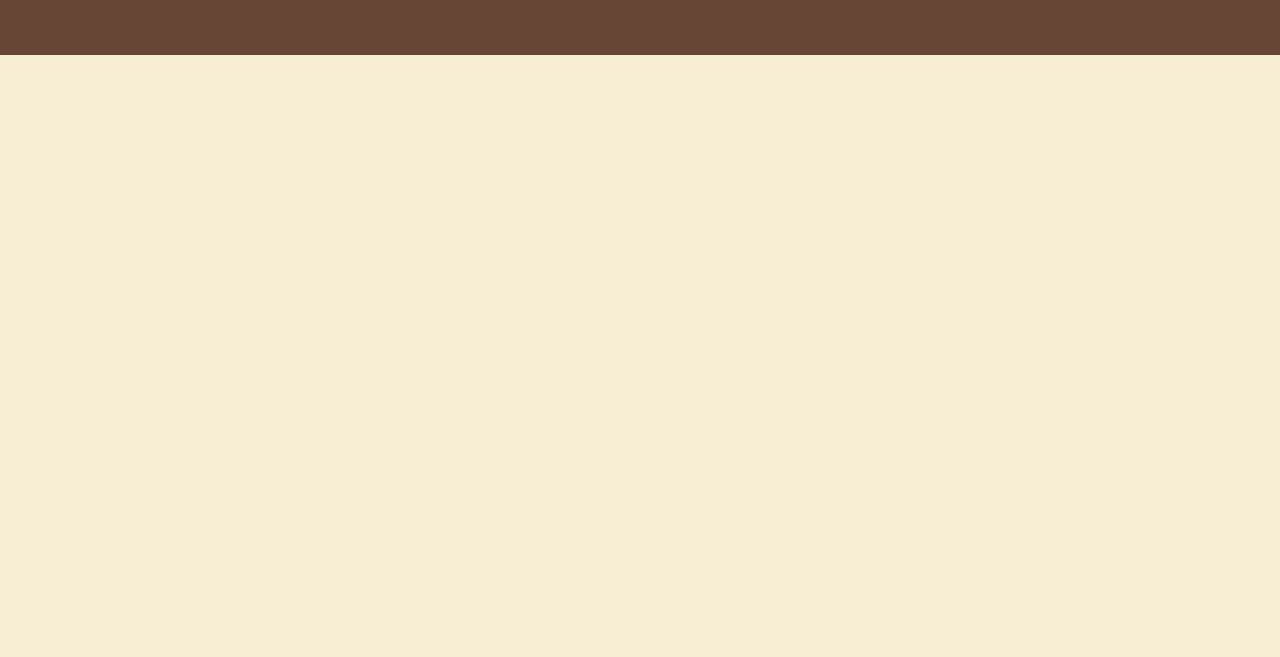
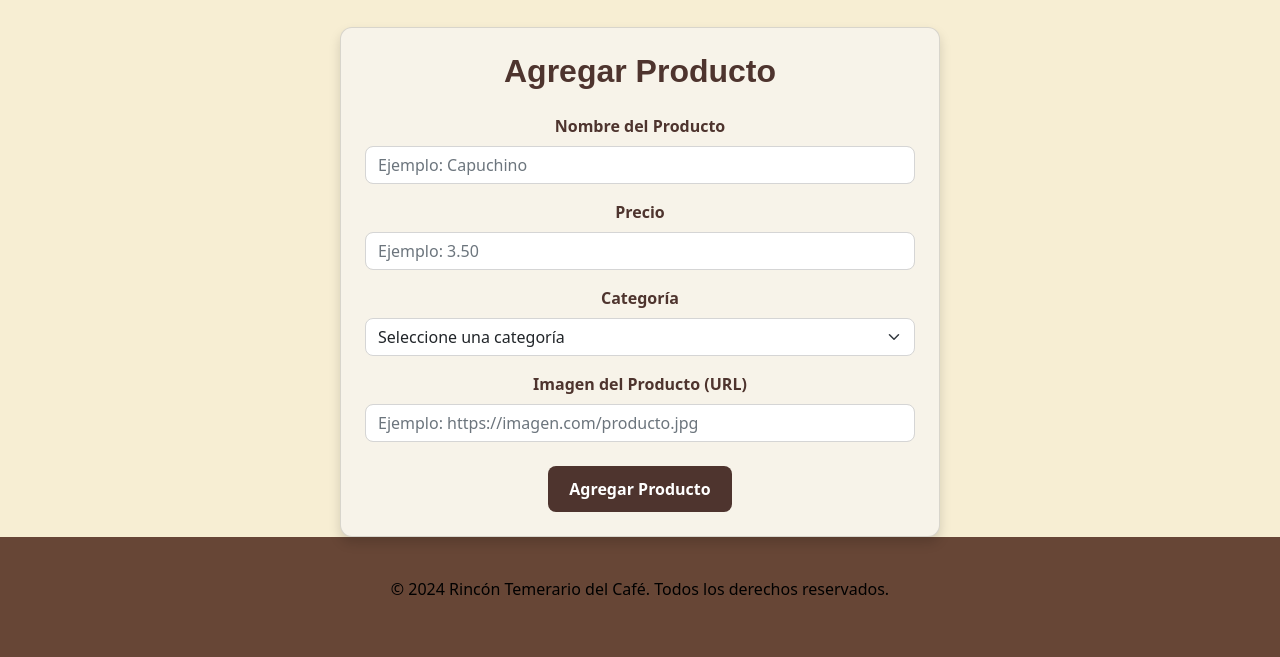
Before and after one commit to scarlett-gm/Rincon-Temerario-del-Cafe, a Flask app: template Temerarios/admin/templates/productos.html in a window 1280 px wide. Shown: the part 170-827 px from the top of the page. Before the commit the page ends 225 px from the top, so only its background shows below. Run offline with Flask 3, Linux system fonts and the light colour scheme; the template is opened without the code that fills it, so the values that code supplies are empty.

Commit message:
Update productos.html

```diff
--- a/Temerarios/admin/templates/productos.html
+++ b/Temerarios/admin/templates/productos.html
@@ -8,39 +8,62 @@
     <link rel="stylesheet" href="style1.css">
 </head>
 <body>
-  <nav class="navbar navbar-expand-lg navbar-light" style="background-color: #AAB396; padding: 10px 20px; box-shadow: 0 2px 5px rgba(0, 0, 0, 0.1);">
+    <!-- Navbar -->
+    <nav class="navbar navbar-expand-lg navbar-dark" style="padding: 5px 0;">
         <div class="container-fluid">
-        <a class="navbar-brand d-flex align-items-center" href="index.html">
-            <img src="/imagenes/logosinfondo.png" alt="RTC" class="me-2" style="max-width: 100px; height: auto;">
-            <span style="font-weight: bold; font-size: 1.5rem; color: #000000; transition: all 0.3s;">Rincón Temerario</span>
+          <a class="navbar-brand" href="#">
+            <img src="/imagenes/logosinfondo.png" alt="RTC" class="my-2" style="max-width: 150px; height: auto;">
           </a>
-        <button class="navbar-toggler" type="button" data-bs-toggle="collapse" data-bs-target="#navbarNav" aria-controls="navbarNav" aria-expanded="false" aria-label="Toggle navigation">
+          <button class="navbar-toggler" type="button" data-bs-toggle="collapse" data-bs-target="#navbarNav">
             <span class="navbar-toggler-icon"></span>
           </button>
           <div class="collapse navbar-collapse" id="navbarNav">
             <ul class="navbar-nav ms-auto">
-                <li class="nav-item">
-                    <a class="nav-link nav-animated" href="index1.html" style="color: #000000; font-size: 18px; margin: 0 10px;">Inicio</a>
-                </li>
-                <li class="nav-item">
-                    <a class="nav-link nav-animated" href="pedidos.html" style="color: #000000; font-size: 18px; margin: 0 10px;">Pedidos</a>
-                </li>
-                <li class="nav-item">
-                    <a class="nav-link nav-animated" href="ventas.html" style="color: #000000; font-size: 18px; margin: 0 10px;">Ventas</a>
-                </li>
-                <li class="nav-item">
-                    <a class="nav-link nav-animated" href="productos.html" style="color: #000000; font-size: 18px; margin: 0 10px;">Productos</a>
-                </li>
+              <li class="nav-item"><a class="nav-link active" href="index1.html" style="color: black; font-size: 18px;">Inicio</a></li>
+              <li class="nav-item"><a class="nav-link" href="pedidos.html" style="color: black; font-size: 18px;">Pedidos</a></li>
+              <li class="nav-item"><a class="nav-link" href="ventas.html" style="color: black; font-size: 18px;">Productos</a></li>
+              <li class="nav-item"><a class="nav-link" href="productos.html" style="color: black; font-size: 18px;">Ventas</a></li>
             </ul>
           </div>
         </div>
     </nav>
 
-
-
-
-
-
+    <div class="container mt-5">
+      <div class="card mx-auto p-4" style="max-width: 600px; background-color: #F7F3E9; border-radius: 12px; box-shadow: 0px 6px 12px rgba(0, 0, 0, 0.15);">
+          <h2 class="text-center mb-4" style="color: #4E342E; font-weight: bold;">Agregar Producto</h2>
+          <form>
+              <!-- Nombre del Producto -->
+              <div class="mb-3">
+                  <label for="productName" class="form-label" style="color: #4E342E; font-size: 1rem; font-weight: bold;">Nombre del Producto</label>
+                  <input type="text" class="form-control" id="productName" placeholder="Ejemplo: Capuchino" style="border: 1px solid #D5D5D5; border-radius: 8px;" required>
+              </div>
+              <!-- Precio -->
+              <div class="mb-3">
+                  <label for="productPrice" class="form-label" style="color: #4E342E; font-size: 1rem; font-weight: bold;">Precio</label>
+                  <input type="number" class="form-control" id="productPrice" placeholder="Ejemplo: 3.50" min="0" step="0.01" style="border: 1px solid #D5D5D5; border-radius: 8px;" required>
+              </div>
+              <!-- Categoría -->
+              <div class="mb-3">
+                  <label for="productCategory" class="form-label" style="color: #4E342E; font-size: 1rem; font-weight: bold;">Categoría</label>
+                  <select class="form-select" id="productCategory" style="border: 1px solid #D5D5D5; border-radius: 8px;" required>
+                      <option selected disabled>Seleccione una categoría</option>
+                      <option value="Café">Café</option>
+                      <option value="Postres">Postres</option>
+                      <option value="Accesorios">Accesorios</option>
+                  </select>
+              </div>
+              <!-- URL Imagen -->
+              <div class="mb-4">
+                  <label for="productImage" class="form-label" style="color: #4E342E; font-size: 1rem; font-weight: bold;">Imagen del Producto (URL)</label>
+                  <input type="url" class="form-control" id="productImage" placeholder="Ejemplo: https://imagen.com/producto.jpg" style="border: 1px solid #D5D5D5; border-radius: 8px;">
+              </div>
+              <!-- Botón -->
+              <div class="text-center">
+                  <button type="submit" class="btn" style="background-color: #4E342E; color: #FFFFFF; padding: 10px 20px; font-size: 1rem; font-weight: bold; border-radius: 8px;">Agregar Producto</button>
+              </div>
+          </form>
+      </div>
+  </div>
 
 
     <!-- Footer Section -->
```
Lines whose indentation alone changed are shown as unchanged.
